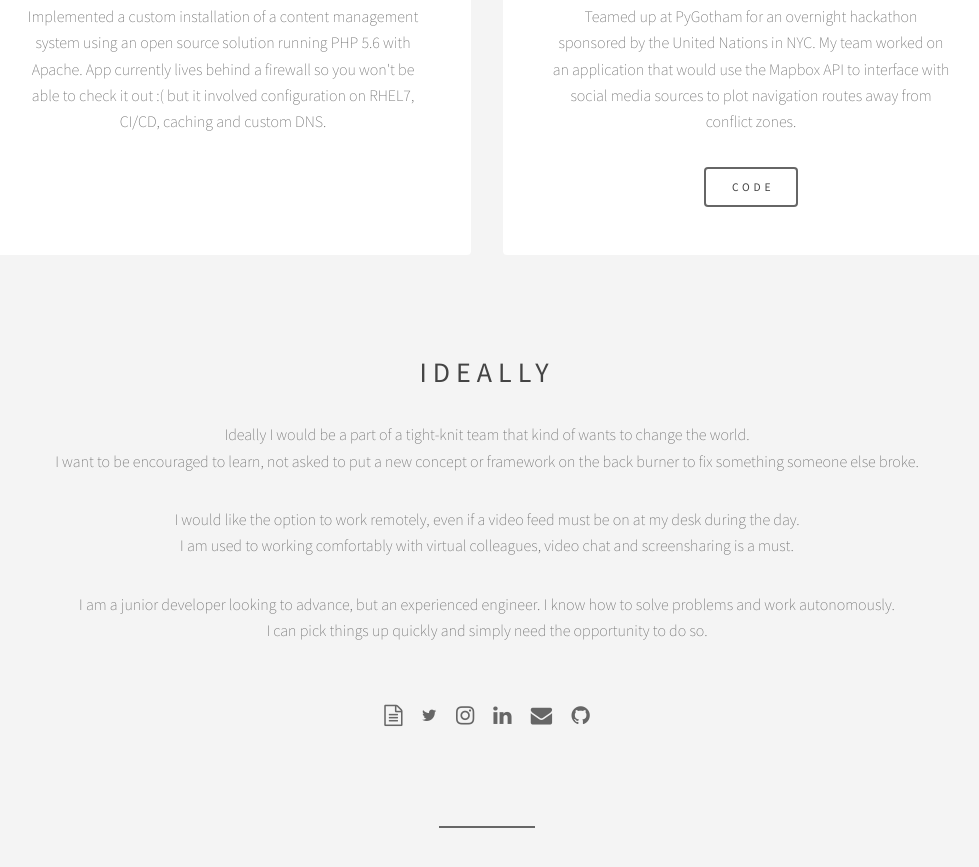
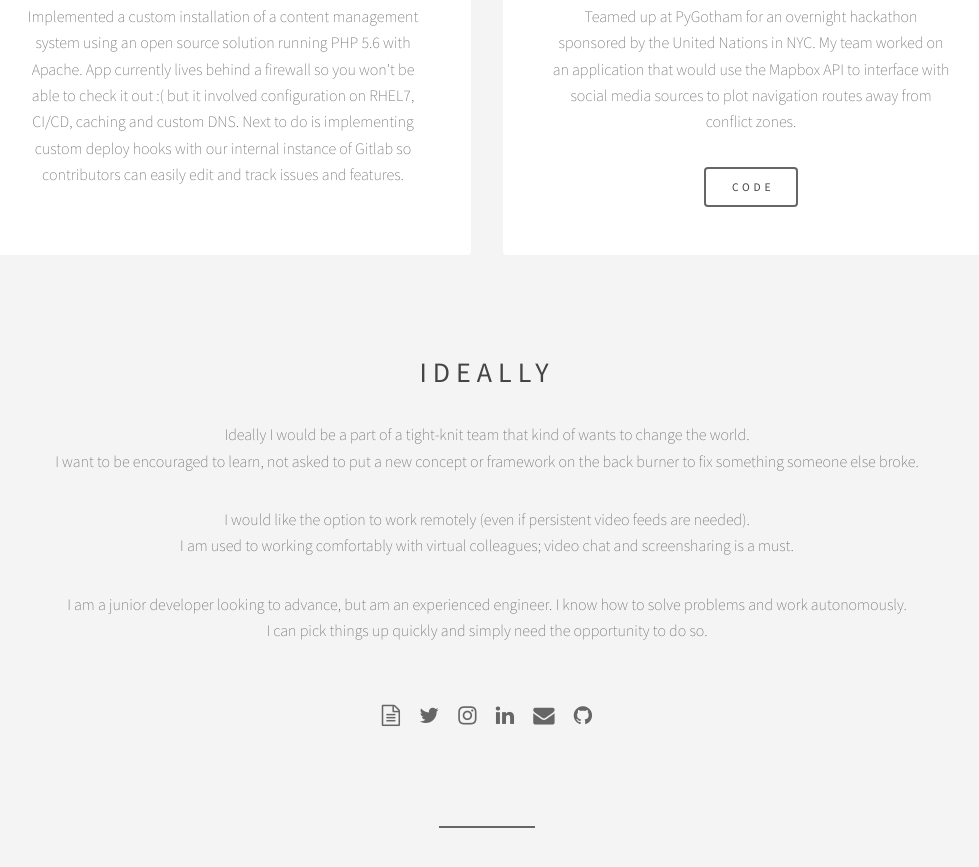
Before and after one commit to rosiecakes/roselovestacos, a website: page app/index.html in a window 1280 px wide. Shown: the part 2055-2922 px from the top of the page, without its empty margins (153-1132 px from the left). Drawn offline with Linux system fonts and the light colour scheme.

Commit message:
Update index.html

```diff
--- a/app/index.html
+++ b/app/index.html
@@ -40,7 +40,7 @@
                 <a href="http://rosiecakes.pythonanywhere.com/jmedinarodri"><img src="images/pic01.jpg" alt="" /></a>
                 <h2>Onboarding</h2>
               </header>
-              <p>Built with Python and Django, styled with Materialize CSS. I created this to fill a need at work to track onboarding waves of a new delivery center. I also customized the backend for management use so it's easy to maintain.</p>
+              <p>Built with Python and Django, styled with Materialize CSS and jQuery. I created this to fill a need at work to track onboarding waves of a new delivery center. I also customized the backend for management use so it's easy for them to maintain.</p>
               <ul class="actions">
                 <li><a href="http://rosiecakes.pythonanywhere.com" class="button">More</a></li>
                 <li><a href="https://github.com/rosiecakes/studious-sniffle" class="button">Code</a></li>
@@ -62,7 +62,7 @@
                 <a href="https://rmotr.com/"><img src="images/pic03.jpg" alt="" /></a>
                 <h2>CMS</h2>
               </header>
-              <p>Implemented a custom installation of a content management system using an open source solution running PHP 5.6 with Apache. App currently lives behind a firewall so you won't be able to check it out :( but it involved configuration on RHEL7, CI/CD, caching and custom DNS.</p>
+              <p>Implemented a custom installation of a content management system using an open source solution running PHP 5.6 with Apache. App currently lives behind a firewall so you won't be able to check it out :( but it involved configuration on RHEL7, CI/CD, caching and custom DNS. Next to do is implementing custom deploy hooks with our internal instance of Gitlab so contributors can easily edit and track issues and features.</p>
             </article>
             <article class="item">
               <header>
@@ -78,19 +78,18 @@
           <section id="cta" class="main special">
             <h2>Ideally</h2>
             <p class="align-center">Ideally I would be a part of a tight-knit team that kind of wants to change the world. <br /> I want to be encouraged to learn, not asked to put a new concept or framework on the back burner to fix something someone else broke.</p>
-            <p>I would like the option to work remotely, even if a video feed must be on at my desk during the day. <br />I am used to working comfortably with virtual colleagues, video chat and screensharing is a must.</p>
-            <p>I am a junior developer looking to advance, but an experienced engineer. I know how to solve problems and work autonomously.<br />I can pick things up quickly and simply need the opportunity to do so.</p>
+            <p>I would like the option to work remotely (even if persistent video feeds are needed). <br />I am used to working comfortably with virtual colleagues; video chat and screensharing is a must.</p>
+            <p>I am a junior developer looking to advance, but am an experienced engineer. I know how to solve problems and work autonomously.<br />I can pick things up quickly and simply need the opportunity to do so.</p>
             <br />
               <ul class="icons">
                 <li><a href="https://docs.google.com/document/d/1MVU6f6QbNYkzCtzjr1hNKt_uZZUQiJ0iLuCxxG5wq2Y/edit?usp=sharing" class="icon fa-file-text-o fa-lg"><span class="label">Resume</span></a></li>
-                <li><a href="https://twitter.com/rose_shimada" class="icon fa-twitter"><span class="label">Twitter</span></a></li>
+                <li><a href="https://twitter.com/rose_shimada" class="icon fa-twitter fa-lg"><span class="label">Twitter</span></a></li>
                 <li><a href="https://www.instagram.com/rose_shimada/" class="icon fa-instagram fa-lg"><span class="label">Instagram</span></a></li>
                 <li><a href="https://www.linkedin.com/in/rose-shimada-911636124" class="icon fa-linkedin fa-lg"><span class="label">LinkedIn</span></a></li>
                 <li><a href="mailto:rosieshimada@gmail.com" class="icon fa-envelope fa-lg"><span class="label">Email</span></a></li>
                 <li><a href="https://github.com/rosiecakes" class="icon fa-github fa-lg"><span class="label">Github</span></a></li>
               </ul>
           </section>
-
           <footer id="footer">
           </footer>
       </div>
@@ -108,7 +107,6 @@
 
         ga('create', 'UA-85639544-1', 'auto');
         ga('send', 'pageview');
-
       </script>
   </body>
 </html>
```
